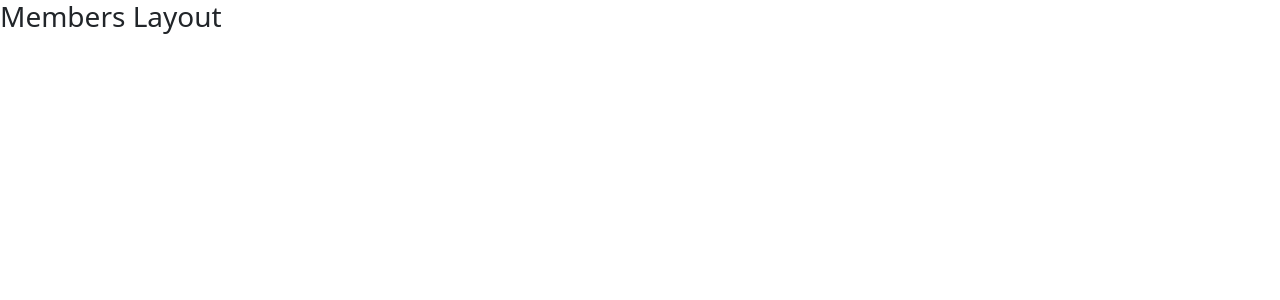
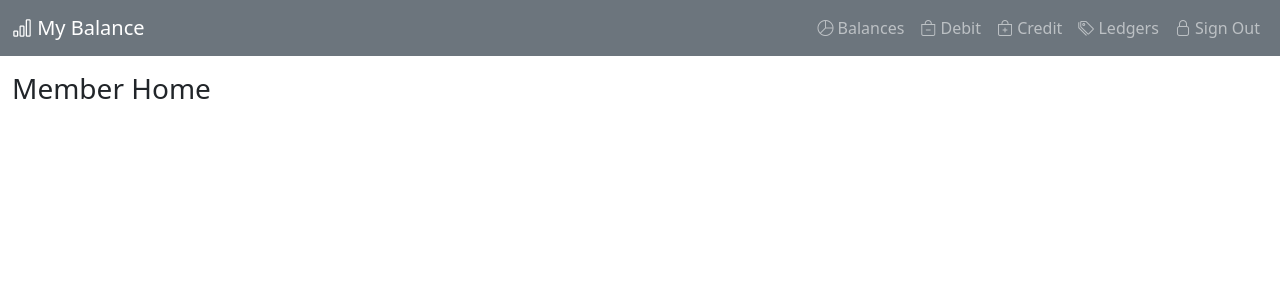
Before and after one commit to minlwin/onestop-12, a React (Vite) app in the folder balance-web/: page /member in a window 1280 px wide. Shown: the top 300 px of the page. Built offline with nearby package versions, Linux system fonts and the light colour scheme.

Commit message:
Update Member Layout

```diff
--- a/balance-web/src/main.tsx
+++ b/balance-web/src/main.tsx
@@ -9,6 +9,10 @@ import AdminLayout from './pages/management/_layout.tsx'
 import MembersLayout from './pages/members/_layout.tsx'
 import DashBoard from './pages/management/dashboard.tsx'
 import MemberManagement from './pages/management/member-management.tsx'
+import MemberHome from './pages/members/member-home.tsx'
+import LedgerManagement from './pages/members/ledger-management.tsx'
+import LedgerEntryManagement from './pages/members/ledger-entry-management.tsx'
+import BalanceManagement from './pages/members/balance-management.tsx'
 
 createRoot(document.getElementById('root')!).render(
   <StrictMode>
@@ -26,7 +30,10 @@ createRoot(document.getElementById('root')!).render(
         </Route>
 
         <Route path='/member' element={<MembersLayout />}>
-
+          <Route index element={<MemberHome />} />
+          <Route path='ledger' element={<LedgerManagement />} />
+          <Route path='entry/:type' element={<LedgerEntryManagement />} />
+          <Route path='balance' element={<BalanceManagement />} />
         </Route>
       </Routes>
     </BrowserRouter>
--- /dev/null
+++ b/balance-web/src/model/types.ts
@@ -0,0 +1 @@
+export type LedgerType = 'Debit' | 'Credit'
--- a/balance-web/src/pages/members/_layout.tsx
+++ b/balance-web/src/pages/members/_layout.tsx
@@ -1,7 +1,47 @@
+import { Link, Outlet, useNavigate } from "react-router"
+import NavItem from "../../ui/nav-item"
+
 export default function MembersLayout() {
     return (
         <>
-            <h3>Members Layout</h3>
+            <Navigation />
+
+            <main className="container-fluid mt-3">
+                <Outlet />
+            </main>
         </>
     )
 }
+
+function Navigation() {
+    const navigate = useNavigate()
+
+    const signOut = () => {
+        navigate('/signin')
+    }
+
+    return (
+        <nav className="navbar bg-secondary navbar-expand navbar-dark">
+            <div className="container-fluid">
+                <Link to="/member" className="navbar-brand">
+                    <i className="bi-bar-chart"></i> My Balance
+                </Link>
+
+                <ul className="navbar-nav">
+                    <NavItem path="/member/balance" title="Balances" icon={<i className="bi-pie-chart"></i>} />
+                    <NavItem path="/member/entry/debit" title="Debit" icon={<i className="bi-bag-dash"></i>} />
+                    <NavItem path="/member/entry/credit" title="Credit" icon={<i className="bi-bag-plus"></i>} />
+                    <NavItem path="/member/ledger" title="Ledgers" icon={<i className="bi-tags"></i>} />
+                    <li className="nav-item">
+                        <a href="#" onClick={e => {
+                            e.preventDefault()
+                            signOut()
+                        }} className="nav-link">
+                            <i className="bi-lock"></i> Sign Out
+                        </a>
+                    </li>
+                </ul>
+            </div>
+        </nav>
+    )
+}
--- /dev/null
+++ b/balance-web/src/pages/members/balance-management.tsx
@@ -0,0 +1,9 @@
+import Page from "../../ui/page";
+
+export default function BalanceManagement() {
+    return (
+        <Page title="Balance Management" icon={<i className="bi-pie-chart"></i>}>
+
+        </Page>
+    )
+}
--- /dev/null
+++ b/balance-web/src/pages/members/ledger-entry-management.tsx
@@ -0,0 +1,28 @@
+import { useParams } from "react-router";
+import Page from "../../ui/page";
+import { useEffect, useState } from "react";
+import type { LedgerType } from "../../model/types";
+import Loading from "../../ui/loading";
+
+export default function LedgerEntryManagement() {
+
+    const params = useParams()
+    const [ledgerType, setLedgerType] = useState<LedgerType | undefined>(undefined)
+
+    useEffect(() => {
+        const type = params.type
+        setLedgerType(type == 'Credit'.toLocaleLowerCase() ? 'Credit' : 'Debit')
+    }, [params])
+
+    if(!ledgerType) {
+        return <Loading />
+    }
+
+    const icon = ledgerType === 'Credit' ? <i className="bi-bag-plus"></i> : <i className="bi-bag-dash"></i>
+
+    return (
+        <Page icon={icon} title={`${ledgerType} Management`}>
+
+        </Page>
+    )
+}
--- /dev/null
+++ b/balance-web/src/pages/members/ledger-management.tsx
@@ -0,0 +1,9 @@
+import Page from "../../ui/page";
+
+export default function LedgerManagement() {
+    return (
+        <Page title="Ledger Management" icon={<i className="bi-tags"></i>}>
+
+        </Page>
+    )
+}
--- /dev/null
+++ b/balance-web/src/pages/members/member-home.tsx
@@ -0,0 +1,9 @@
+import Page from "../../ui/page";
+
+export default function MemberHome() {
+    return (
+        <Page title="Member Home">
+
+        </Page>
+    )
+}
--- /dev/null
+++ b/balance-web/src/ui/loading.tsx
@@ -0,0 +1,5 @@
+export default function Loading() {
+    return (
+        <></>
+    )
+}
--- /dev/null
+++ b/balance-web/src/ui/nav-item.tsx
@@ -0,0 +1,12 @@
+import type React from "react";
+import { Link } from "react-router";
+
+export default function NavItem({icon, title, path} : {icon?: React.ReactNode, title: string, path?: string}) {
+    return (
+        <li className="nav-item">
+            <Link to={path ?? '/'} className="nav-link">
+                {icon} <span>{title}</span>
+            </Link>
+        </li>
+    )
+}
```
